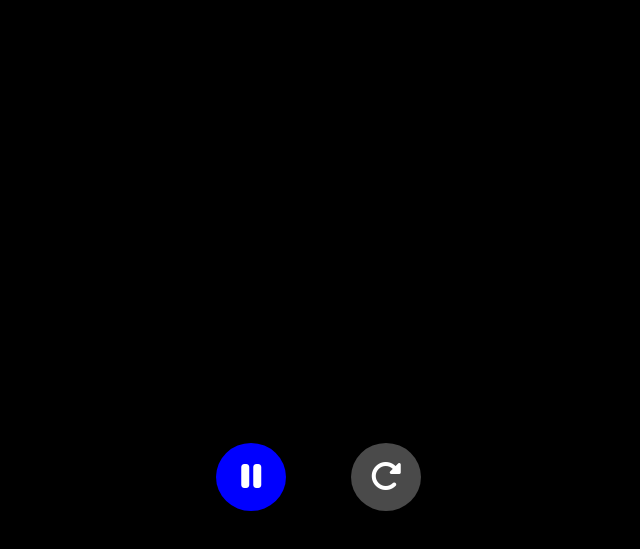
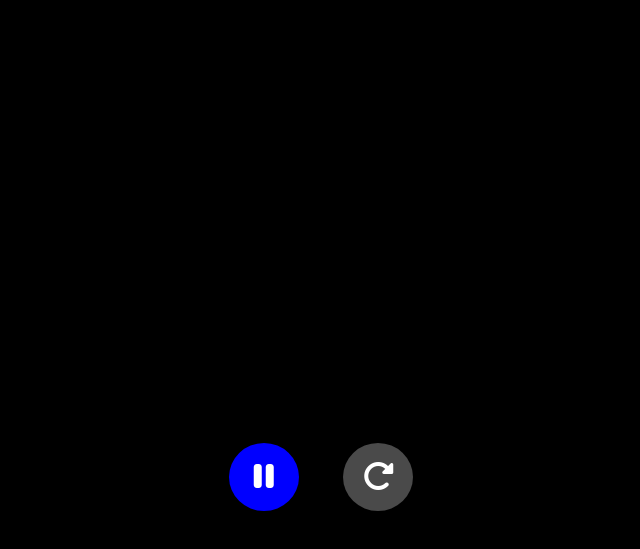
Before and after one commit to AnkurParchani/Timer, a plain HTML site: page index.html in a window 1280 px wide. Both pictures are taken after a click on the button 640 px from the left and 726 px from the top of the page. Shown: the part 249-798 px from the top of the page, without its empty margins (319-959 px from the left). Drawn offline with nearby package versions, Linux system fonts and the light colour scheme.

Commit message:
styling changes

```diff
--- a/style.css
+++ b/style.css
@@ -81,20 +81,23 @@ label {
 }
 .pauseButton {
   padding: 10px 25px;
-  margin: 0px 30px;
+  margin-right: 20px;
 }
 .resetButton {
   padding: 10px 19px;
-  margin: 0px 30px;
   background-color: #4a4a4a;
+  margin-left: 20px;
 }
 .playButton {
   padding: 10px 25px;
-  margin: 0px 30px;
+  margin-right: 20px;
 }
 .timerButtonContainer {
   position: absolute;
   bottom: 5%;
+  left: 50%;
+  transform: translateX(-50%);
+  width: 200px;
 }
 /* Media queries */
 @media (max-width: 500px) {
```
